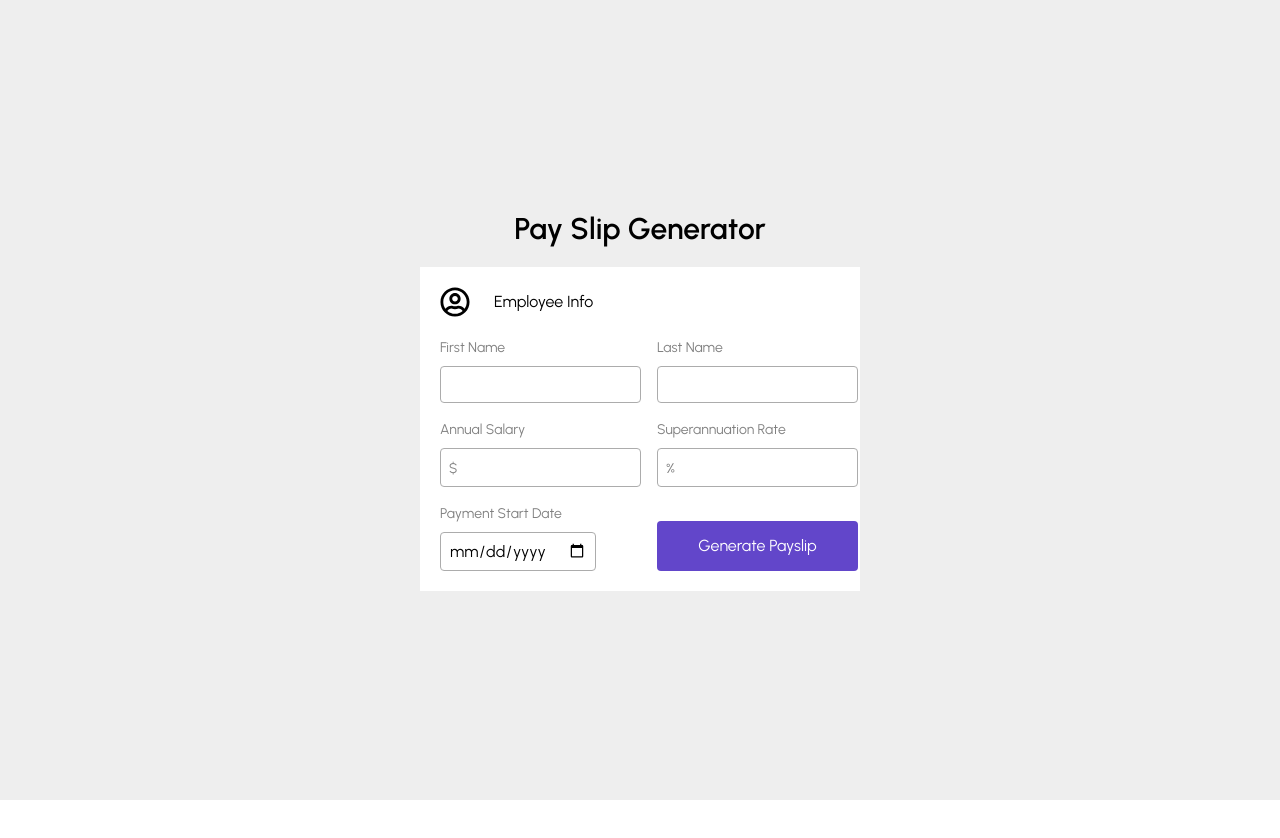
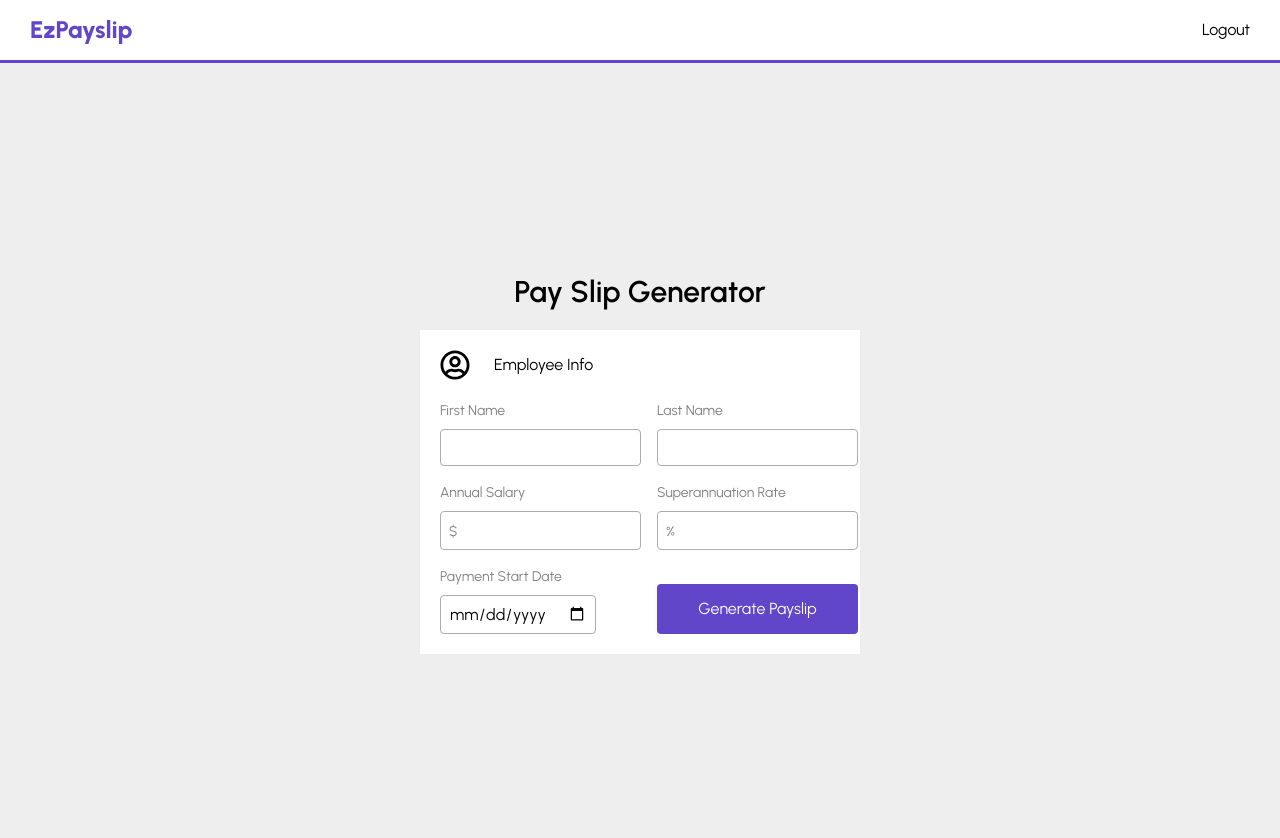
Before and after one commit to jennawan/payroll, a React (Create React App) app in the folder client/: page / in a window 1280 px wide. Shown: the top 838 px of the page. Before the commit the page ends 800 px from the top, so only its background shows below. Built offline with nearby package versions, Linux system fonts and the light colour scheme.

Commit message:
Add Navbar.jsx component

```diff
--- /dev/null
+++ b/client/src/components/Navbar.jsx
@@ -0,0 +1,51 @@
+import styled from "styled-components"
+
+const Container = styled.div`
+    height:60px;
+    border-bottom:3px solid #6246ca;
+`
+
+const Wrapper = styled.div`
+    padding:15px 30px;
+    display:flex;
+    align-items:center;
+
+`
+
+const Left = styled.div`
+    flex:1;
+`
+
+const Logo = styled.h1`
+    color:#6246ca;
+    font-size:24px;
+    font-weight:800;
+`
+
+const Center = styled.div`
+    flex:2;
+`
+
+const Right = styled.div`
+    flex:1;
+    display: flex;
+    justify-content:flex-end;
+`
+
+const Navbar = () => {
+    return (
+        <Container>
+            <Wrapper>
+                <Left>
+                    <Logo>EzPayslip</Logo>
+                </Left>
+                <Center />
+                <Right>
+                    Logout
+                </Right>
+            </Wrapper>
+        </Container>
+    )
+}
+
+export default Navbar
--- a/client/src/pages/NewPayslip.jsx
+++ b/client/src/pages/NewPayslip.jsx
@@ -1,5 +1,6 @@
 import { FaRegUserCircle } from 'react-icons/fa'
 import styled from 'styled-components';
+import Navbar from '../components/Navbar';
 
 const Container = styled.div`
     background-color:#eeeeee;
@@ -51,7 +52,6 @@ const Input = styled.input`
     font-size:16px;
     padding:8px;
     margin-top:10px;
-    width
 `
 
 const InputContainer = styled.div`
@@ -86,6 +86,8 @@ const Button = styled.button`
 
 const NewPayslip = () => {
     return (
+        <>
+            <Navbar />
             <Container>
                 <Title>Pay Slip Generator</Title>
                 <Wrapper>
@@ -124,6 +126,7 @@ const NewPayslip = () => {
                     </Form>
                 </Wrapper>
             </Container>
+        </>
     )
 }
 
```
Lines whose indentation alone changed are shown as unchanged.
